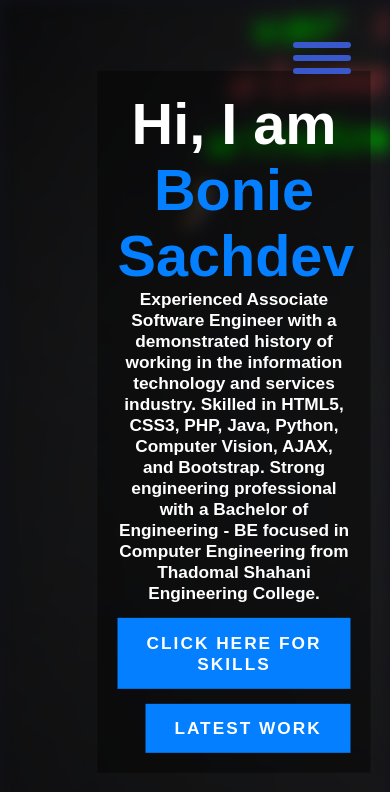
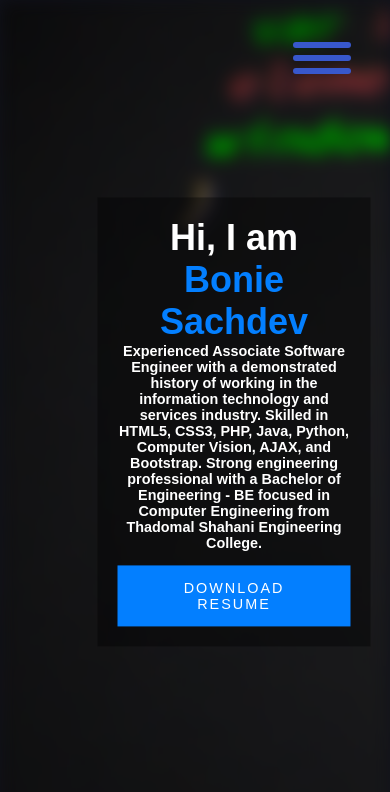
Before and after one commit to bonie09/boniesachdev.dev, a React (Create React App) app: page / in a window 390 px wide. Shown: the top 792 px of the page. Built offline with nearby package versions, Linux system fonts and the light colour scheme.

Commit message:
Resume updated on home page

```diff
--- a/public/index.html
+++ b/public/index.html
@@ -24,7 +24,7 @@
       work correctly both with client-side routing and a non-root public URL.
       Learn how to configure a non-root public URL by running `npm run build`.
     -->
-    <title>React App</title>
+    <title>Bonie Sachdev</title>
   </head>
   <body>
     <noscript>You need to enable JavaScript to run this app.</noscript>
--- a/src/App.js
+++ b/src/App.js
@@ -1,10 +1,10 @@
 import './App.scss';
 import Navbar from './Components/Navbar';
 import HomePage from './Pages/HomePage';
-import {Route} from 'react-router-dom';
+import {Switch, Route} from 'react-router-dom';
 import SkillsPage from './Pages/SkillsPage';
 import ProjectPage from './Pages/ProjectPage';
-import ContactPage from './Pages/ContactPage';
+import AboutPage from './Pages/AboutPage';
 import { useState } from 'react';
 
 function App() {
@@ -25,7 +25,7 @@ function App() {
       </div>
       <div className="main-content">
         <div className="content">
-          <switch>
+          <Switch>
             <Route path="/" exact>
               <div className="bg-image"></div>
               <div className="bg-text">
@@ -38,10 +38,10 @@ function App() {
             <Route path="/projects" exact>
                 <ProjectPage />
             </Route>
-            <Route path="/contact" exact>
-                <ContactPage />
+            <Route path="/about" exact>
+                <AboutPage />
             </Route>
-          </switch>
+          </Switch>
         </div>
       </div>
     </div>
--- a/src/App.scss
+++ b/src/App.scss
@@ -37,11 +37,13 @@ body::-webkit-scrollbar-track{
         font-size: 90%;
     }
 }
-// @media screen and (max-width: 480px){
-//     h2{
-//         font-size: 70%;
-//     }
-//     h3{
-//         font-size: 70%;
-//     }
-// }
+@media screen and (max-width: 480px){
+    body{
+        font-size: 1rem;
+    }
+}
+@media screen and (max-width: 380px){
+    body{
+        font-size: 0.8rem;
+    }
+}
--- a/src/Components/Navbar.js
+++ b/src/Components/Navbar.js
@@ -26,7 +26,7 @@ const Navbar = () => {
                         </NavLink>
                     </li>
                     <li className="nav-item">
-                        <NavLink to="/contact" exact activeClassName="active">
+                        <NavLink to="/about" exact activeClassName="active">
                             About Me
                         </NavLink>
                     </li>
--- a/src/Pages/ContactPage.js
+++ b/src/Pages/AboutPage.js
@@ -12,15 +12,15 @@ import leetcodeIcon from '@iconify-icons/simple-icons/leetcode';
 import hashnodeIcon from '@iconify-icons/simple-icons/hashnode';
 import ServiceSection from '../Components/ServiceSection';
 
-const ContactPage = () => {
+const AboutPage = () => {
     return (
         <div>
             <div className="service-title">
-                <Tittle title={'Services'} span={'Services'} />
+                <Tittle title={'Experience'} span={'Experience'} />
             </div>
             <div className="services-container">
-                <ServiceSection image={symbol1} title={'Associate Software Engineer at Accenture'} text={'Lorem ipsum dolor sit amet consectetur adipisicing elit.'}/>
-                <ServiceSection image={symbol} title={'Web Developer Intern at Sarvaswa Venture (OPC) Pvt. Ltd.'} text={'Executed complete cycle from analyzed requirements and designed, developed and implemented enterprise similar system using different web technologies. Tech Stack: HTML5, CSS3, JavaScript, jQuery, AJAX, PHP, MySQL, LARAVEL PHP Framework.'}/>
+                <ServiceSection image={symbol1} title={'Associate Software Engineer at Accenture'}/>
+                <ServiceSection image={symbol} title={'Web Developer Intern at Sarvaswa Venture (OPC) Pvt. Ltd.'}/>
             </div>
             <div className="contact-title">
                 <Tittle title={"Contact"} span={"Contact"} />
@@ -51,4 +51,4 @@ const ContactPage = () => {
     )
 }
 
-export default ContactPage
+export default AboutPage
--- a/src/Pages/HomePage.js
+++ b/src/Pages/HomePage.js
@@ -1,7 +1,9 @@
 import React from 'react'
-import { Link } from 'react-router-dom';
 
 const HomePage = () => {
+    const openResume = () => {
+        window.location.href = "https://drive.google.com/file/d/1HVHg7fMo7XoUFXjqjK-zdi-9uCJXLa8b/view?usp=sharing"
+    }
     return (
         <div className="HomePage">
             <header className="hero">
@@ -17,8 +19,7 @@ const HomePage = () => {
                     Engineering College.
                 </p>
                 <div className="work-section">
-                    <Link to="/skills" className="btn" style={{float: 'left'}}>Click here for Skills</Link>
-                    <Link to="/projects" className="btn" style={{float: 'right'}}>Latest work</Link>
+                <button onClick={openResume} className="btn">Download Resume</button>
                 </div>
             </header>
         </div>
--- a/src/styles/_contact.scss
+++ b/src/styles/_contact.scss
@@ -31,15 +31,6 @@
                 position: relative;
                 padding-bottom: 1rem;
                 margin: 1rem 0;
-                &::after{
-                    content: "";
-                    position: absolute;
-                    bottom: 0;
-                    left: 0;
-                    width: 30%;
-                    height: 1px;
-                    background-color: #2e344e;
-                }
             }
         }
         @media screen and (max-width:800px) {
--- a/src/styles/_layouts.scss
+++ b/src/styles/_layouts.scss
@@ -50,40 +50,23 @@
             width: 70%;
             padding: 20px;
             text-align: center;
-            // @media screen and (max-width: 900px) {
-            //     font-size: 80%;
-            // }
-            // @media screen and (max-width: 600px) {
-            //     h1{
-            //         font-size: 3rem;
-            //     }
-            // }
-            // @media screen and (max-width: 425px) {
-            //     h1{
-            //         font-size: 2rem;
-            //     }
-            // }
-            // @media screen and (max-width: 320px) {
-            //     h1{
-            //         font-size: 1.5rem;
-            //     }
-            // }
-        }
-        .content{
-            margin: 0rem 0rem;
-            // @media screen and (max-width: 1100px){
-            //     margin: 3rem 10rem;
-            // }
-            // @media screen and (max-width: 1400px){
-            //     margin: 3rem 10rem;
-            // }
-            // @media screen and (max-width: 710px){
-            //     margin: 2rem 3rem;
-            // }
         }
         @media screen and (max-width: 1000px){
             margin-left: 0;
             width: 100%;
+            .hero-text{
+                font-size: 3.5rem;
+            }
+        }
+        @media screen and (max-width: 600px){
+            .hero-text{
+                font-size: 3rem;
+            }
+        }
+        @media screen and (max-width: 480px){
+            .hero-text{
+                font-size: 2.5rem;
+            }
         }
     }
 }
@@ -94,7 +77,6 @@
     top: 5%;
     width: 4rem;
     height: 4rem;
-    display: none;
     display: flex;
     align-items: center;
     justify-content: space-between;
--- a/src/styles/_typography.scss
+++ b/src/styles/_typography.scss
@@ -6,11 +6,9 @@
         color: #037FFF;
     }
 }
-
 .hero-sub-text{
     text-align: center;
 }
-
 a{
     list-style: none;
     text-decoration: none;
```
Also changed, not shown: public/logo192.png (added).
